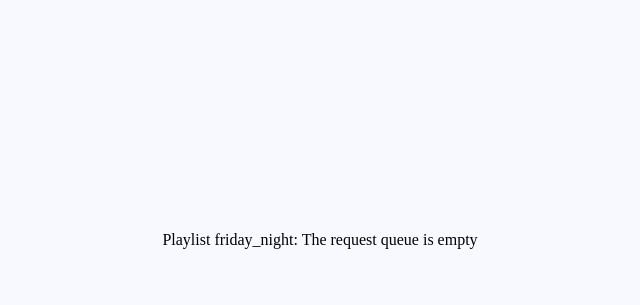
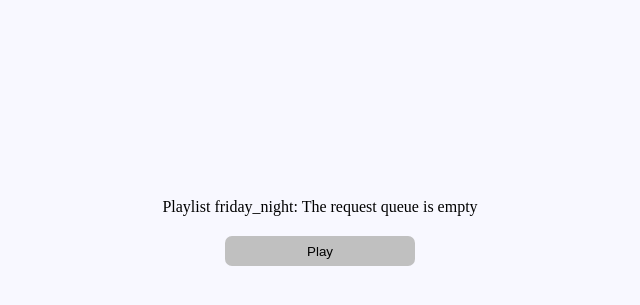
Before and after one commit to VladislavRusakov/djang_music, a Django app: page / in a window 1280 px wide. Shown: the part 160-465 px from the top of the page, without its empty margins (320-960 px from the left). Run offline with Django 4.2, Linux system fonts and the light colour scheme; data that the repository does not hold is empty.

Commit message:
Play button added. For cycle player switched to generator

```diff
--- a/jukebox/static/css/index.css
+++ b/jukebox/static/css/index.css
@@ -18,7 +18,6 @@
     height: 60px;
     margin-bottom: 10px;
     gap: 8px;
-
 }
 
 .song--pic {
@@ -64,3 +63,29 @@
 .song--name--hidden {
     display: none;
 }
+
+.start--stream--form {
+    margin-top: 20px;
+    width: 370px;
+
+    display: flex;
+    flex-direction: column;
+    align-items: center;
+    justify-content: center;
+}
+
+.start--stream--button {
+    background-color: #c0c0c0;
+    width: 190px;
+    height: 30px;
+    border-radius: 7px;
+    border: 1px;
+}
+
+.start--stream--button:hover {
+    background-color: #9a9a9a;
+}
+
+.start--stream--button:active {
+    background-color: #626262
+}
--- a/jukebox/templates/jukebox/index.html
+++ b/jukebox/templates/jukebox/index.html
@@ -38,5 +38,11 @@
     {% else %}
         The request queue is empty
     {% endif %}
+
+    <form class="start--stream--form" action="/startstream" method="post">
+        {% csrf_token %}
+        <!-- <input class="song--name--hidden" name="song" value="{{ song.id }}"> -->
+        <button type="submit" class="start--stream--button">Play</button>
+    </form>
 </body>
 </html>
--- a/jukebox/templates/jukebox/songs_list.html
+++ b/jukebox/templates/jukebox/songs_list.html
@@ -22,7 +22,7 @@
         <form class="song--request--form" action="/request" method="post">
             {% csrf_token %}
             <input class="song--name--hidden" name="song" value="{{ song.id }}">
-            <button type = "submit" class="song--request--button">+</button>
+            <button type="submit" class="song--request--button">+</button>
         </form>
     </div>
     {% endfor %}
--- a/jukebox/urls.py
+++ b/jukebox/urls.py
@@ -4,7 +4,7 @@
 urlpatterns = [
     path('', views.index_view, name='index'),
     path('play', views.play_playlist_view, name='play'),
-    path('stream', views.stream_playlist_view, name='stream'),
     path('songs', views.song_list_view, name='songs'),
     path('request', views.add_song_by_request, name='request'),
+    path('startstream', views.stream_playlist_view, name='startstream')
 ]
--- a/jukebox/views.py
+++ b/jukebox/views.py
@@ -1,3 +1,4 @@
+from itertools import cycle
 import random
 import time
 import os
@@ -110,31 +111,44 @@
 
 def stream_playlist_view(request):
     """Launches a playlist stream"""
-    playlist_name = 'friday_night'
-    playliststack = models.PlaylistStack.objects.all().select_related('playlist_id', 'song_id').filter(playlist_id__name=playlist_name)
+    if request.method == 'POST':
+        playlist_name = 'friday_night'
+        playliststack = models.PlaylistStack.objects.all().select_related('playlist_id', 'song_id').filter(playlist_id__name=playlist_name)
 
-    song_stack = []
-    for song in playliststack:
-        file = f"media/{song.song_id.audio_file}"
-        song_stack.append(file)
-    stream_playlist(song_stack)
-
-    return redirect('')
+        song_stack = []
+        for song in playliststack:
+            file = f"media/{song.song_id.audio_file}"
+            song_stack.append(file)
+        stream_playlist(song_stack)
 
 
-def stream_playlist(playlist: list) -> None:
+def stream_playlist(playlist: list, runs=1) -> None:
     """Gets a list of songs paths
     and streams them in a cycle"""
-    for path in playlist:
-        oldest_request = models.Queue.objects.first()
+    def looper(playlist, runs):
+        path = cycle(playlist)
+        for _ in range(runs):
+            oldest_request = models.Queue.objects.first()
 
-        if not oldest_request:
-            stream_song(path)
-        else:
-            path = f'''media/{oldest_request.song_id.audio_file}'''
-            stream_song(path)
+            if not oldest_request:
+                stream_song(next(path))
+            else:
+                request_path = f'''media/{oldest_request.song_id.audio_file}'''
+                stream_song(request_path)
 
-            models.Queue.objects.filter(song_id=oldest_request.song_id).delete()
+                models.Queue.objects.filter(song_id=oldest_request.song_id).delete()
+
+    # for path in playlist:
+    #     oldest_request = models.Queue.objects.first()
+
+    #     if not oldest_request:
+    #         stream_song(path)
+    #     else:
+    #         path = f'''media/{oldest_request.song_id.audio_file}'''
+    #         stream_song(path)
+
+    #         models.Queue.objects.filter(song_id=oldest_request.song_id).delete()
+    looper(playlist, runs)
 
     return redirect('')
 
```
